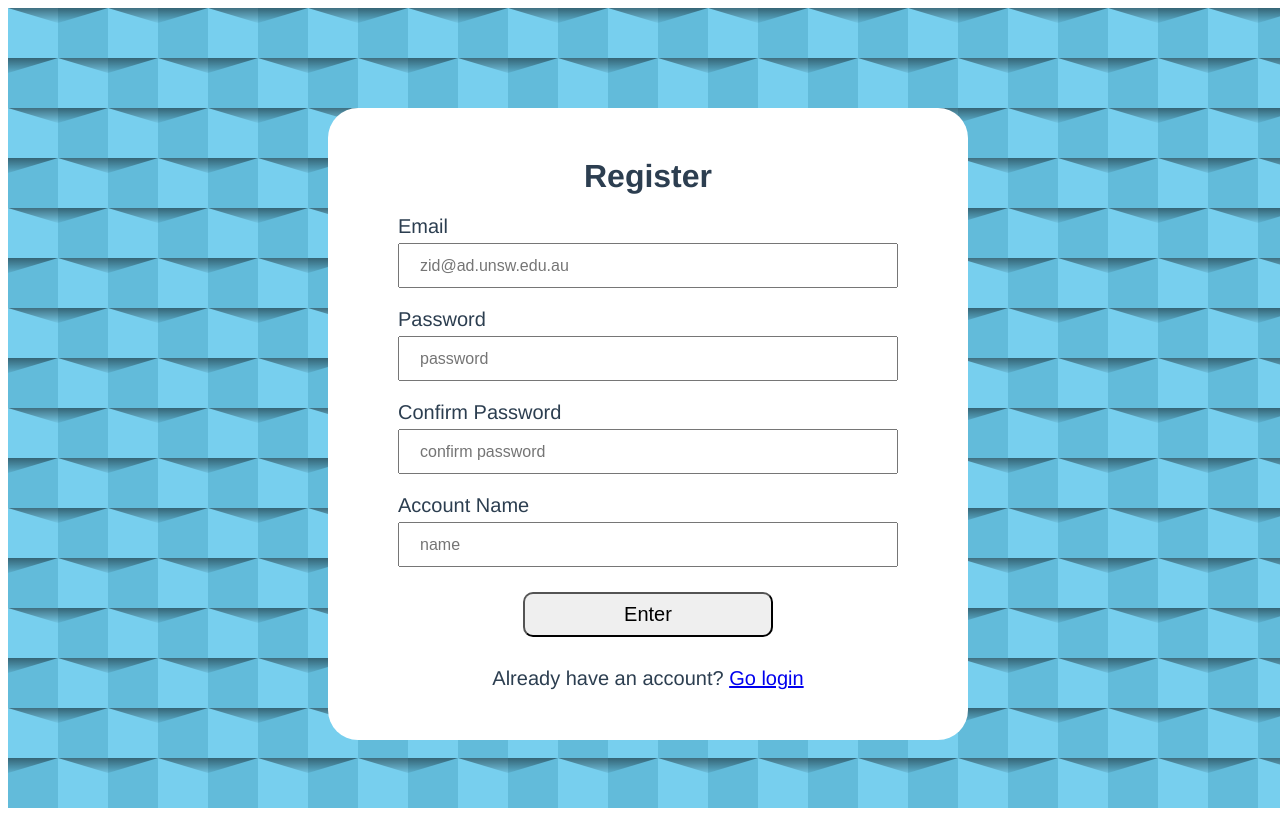
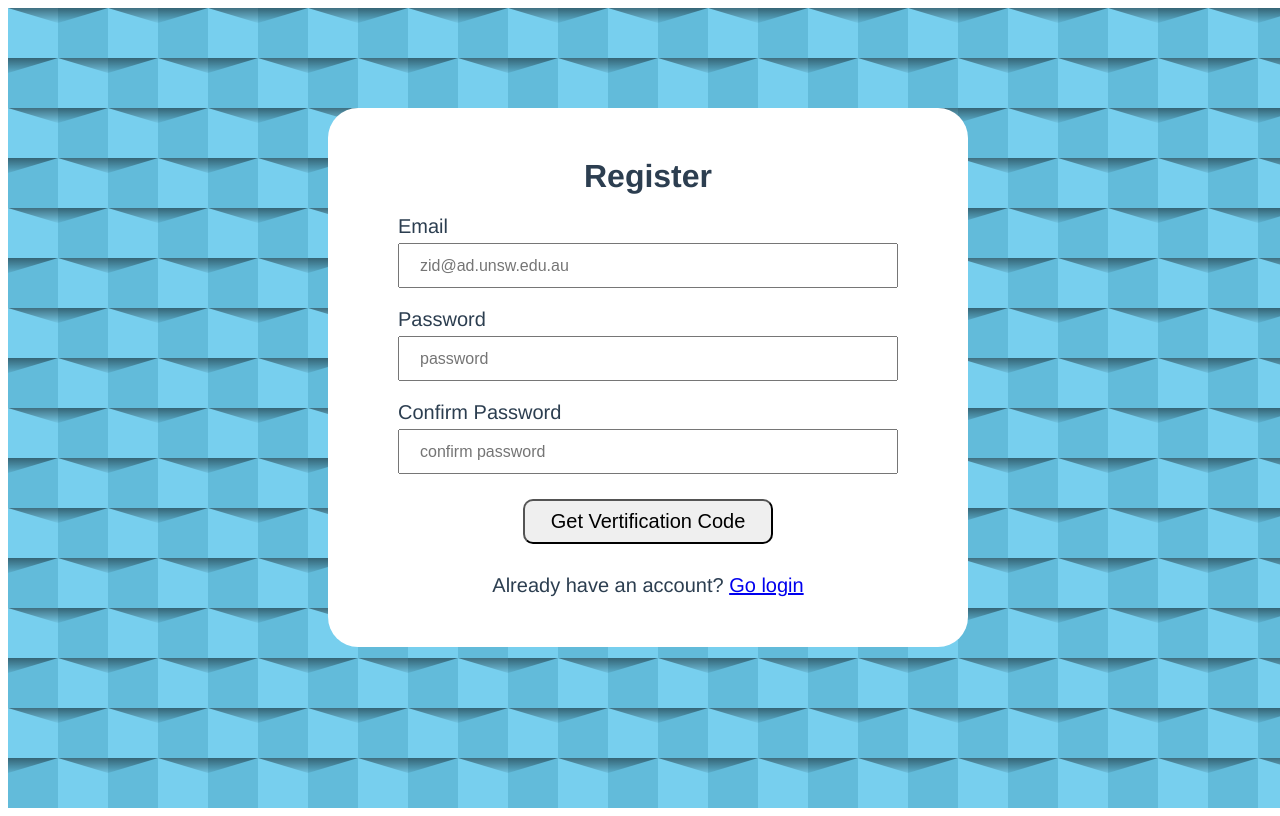
Before and after one commit to fairymavisv/2024-UNSW-HandBook, a Vue app in the folder frontend/: page /register in a window 1280 px wide. Built offline with nearby package versions, Linux system fonts and the light colour scheme.

Commit message:
sprint1 finished

```diff
--- a/frontend/src/views/AuthPage.vue
+++ b/frontend/src/views/AuthPage.vue
@@ -4,18 +4,24 @@
             <div id="form">
                 <h1>{{ $route.path.slice(1) }}</h1>
                 <p>Email</p>
-                <input placeholder="zid@ad.unsw.edu.au" v-model="email" />
+                <input placeholder="zid@ad.unsw.edu.au" v-model="email" :disabled="waitVerify" />
                 <p>Password</p>
-                <input type="password" placeholder="password" v-model="password" />
+                <input type="password" placeholder="password" v-model="password" :disabled="waitVerify" />
                 <template v-if="isRegister">
                     <p>Confirm Password</p>
-                    <input type="password" placeholder="confirm password" v-model="confirmPass" />
-                    <p>Account Name</p>
-                    <input placeholder="name" v-model="name" />
+                    <input type="password" placeholder="confirm password" v-model="confirmPass" :disabled="waitVerify" />
                 </template>
-                <button @click="enter">Enter</button>
+                <template v-if="waitVerify">
+                    <p>Vertification Code</p>
+                    <input v-model="code" />
+
+                    <!-- <div style="margin-top: 30px; text-align: left; font-size: 16px">
+                        Vertification Code: <input  style="width: 50%; height: 30px" v-model="code"/>
+                    </div> -->
+                </template>
+                <button @click="enter">{{ buttonText }}</button>
             </div>
-            <p id="tip">
+            <p id="tip" v-if="!waitVerify">
                 {{ isRegister ? "Already" : "Don't" }} have an account?
                 <router-link :to="isRegister ? '/login' : '/register'">Go {{ isRegister ? "login" : "register"
                 }}</router-link>
@@ -31,7 +37,9 @@ export default {
             email: "",
             password: "",
             confirmPass: "",
-            name: "",
+
+            waitVerify: false,
+            code: ""
         };
     },
 
@@ -53,19 +61,44 @@ export default {
         validConfirmPass() {
             return this.password === this.confirmPass;
         },
+
+        validCode() {
+            const regex = /^[0-9]{6}$/;
+            return regex.test(this.code);
+        },
+
+        buttonText() {
+            if (!this.isRegister) return "Enter";
+            if (this.waitVerify) return "Enter";
+            return "Get Vertification Code";
+        },
     },
 
     methods: {
-        async enter() {
+        validatingInput() {
             if (!this.validEmail) {
                 this.$message({
-                    message: "Invalid email. Please use your offical UNSW email address",
+                    message: "Invalid email. Please use your offical UNSW email address (zid@ad.unsw.edu.au)",
                     type: "warning",
                 });
-                return;
+                return false;
             }
 
-            if (this.isRegister) {
+            // 如果是登录界面，就不用验证密码和确认密码了
+            if (!this.isRegister) return true;
+
+
+            if (this.waitVerify) {
+                // 如果是等着收验证码，那么就验证验证码
+                if (!this.validCode) {
+                    this.$message({
+                        message: "Invalid verification code.",
+                        type: "warning",
+                    });
+                    return false;
+                }
+            } else {
+                // 如果是注册界面，就验证密码和确认密码
                 if (!this.validPassword) {
                     this.$message({
                         message:
@@ -73,7 +106,7 @@ export default {
                         type: "warning",
                     });
 
-                    return;
+                    return false;
                 }
 
                 if (!this.validConfirmPass) {
@@ -81,18 +114,19 @@ export default {
                         message: "Passwords do not match.",
                         type: "warning",
                     });
-                    return;
+                    return false;
                 }
             }
 
-            const { email: username, password, name } = this;
+            return true
+        },
 
-            const data = await this.$fetchReq(
-                "auth/" + (this.isRegister ? "register" : "login"),
-                "POST",
-                { username, password, name }
-            );
-
+        auth() {
+            this.$fetchReq("auth/" + this.isRegister ? 'register' : 'login', "POST", {
+                username: this.email,
+                password: this.password,
+                code: this.code
+            }).then((data) => {
                 if (data.error) {
                     this.$message({
                         message: data.error,
@@ -100,12 +134,52 @@ export default {
                     });
                 } else {
                     this.$message({
-                    message: "Success",
+                        message: this.isRegister ? 'Register' : 'Login' + " success",
                         type: "success",
                     });
 
                     localStorage.setItem("token", data.token);
                     this.$router.push("/courseList");
+                }
+            });
+        },
+
+        verify() {
+            // this.$fetchReq("auth/submitVertification", "POST", { username: this.email }).then((data) => {
+            //     if (data.error) {
+            //         this.$message({
+            //             message: data.error,
+            //             type: "error",
+            //         });
+            //     } else {
+            //         this.$message({
+            //             message: "Vertification code sent, please check your email",
+            //             type: "success",
+            //         });
+
+            //         this.waitVerify = true;
+            //     }
+            // });
+
+            this.waitVerify = true;
+        },
+
+        enter() {
+            // 先验证输入，不管是登录，还是等着收验证码，还是带着验证码去注册，都需要
+            if (!this.validatingInput()) return;
+
+            // 如果是登录界面，直接登录
+            if (!this.isRegister) {
+                this.auth();
+                return;
+            }
+
+            if (!this.waitVerify) {
+                // 如果是注册界面，先申请发验证码
+                this.verify();
+            } else {
+                // 如果已经有验证码了，直接注册
+                this.auth()
             }
         },
     },
@@ -128,9 +202,7 @@ export default {
 }
 
 #container {
-    margin-top: 100px;
-    margin-left: auto;
-    margin-right: auto;
+    margin: 100px auto 0;
     /* border: 1px solid black; */
     width: 50%;
     background-color: white;
@@ -146,7 +218,7 @@ export default {
 
 #form p {
     text-align: left;
-    margin: 20px 0 5px 0;
+    margin: 20px 0 5px;
     font-size: 20px;
 }
 
```
Also changed, not shown: frontend/src/views/CourseList.vue (+6 -62 lines), frontend/src/views/CourseProfile.vue (added, +9 -0 lines). Lines whose indentation alone changed are shown as unchanged.
